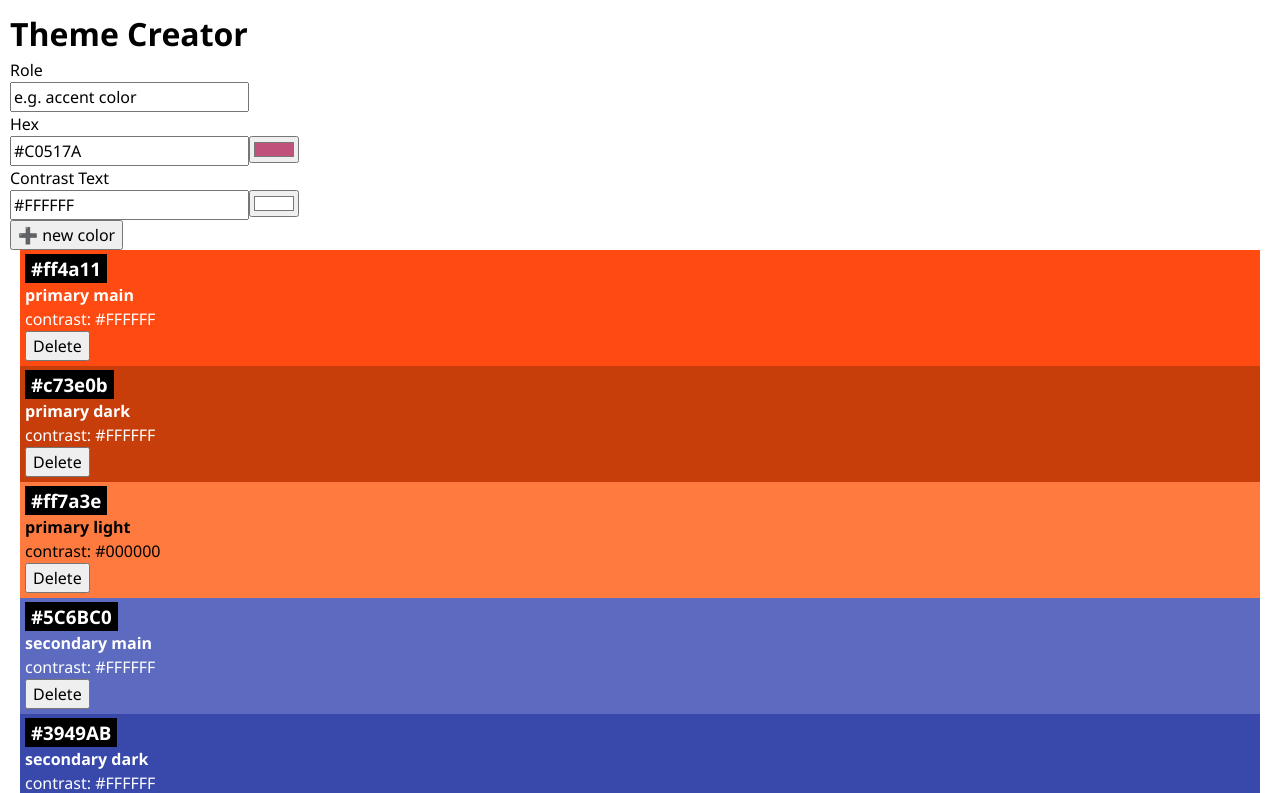
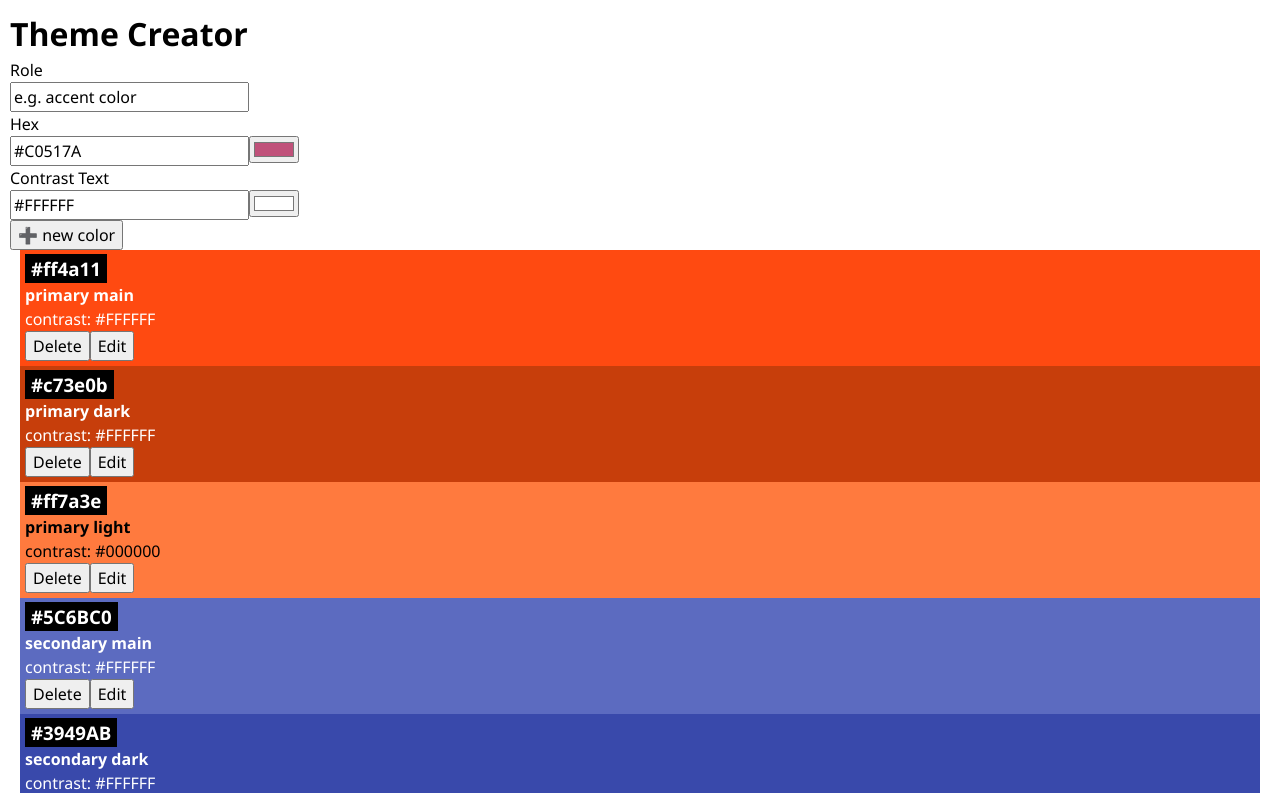
Before and after one commit to AnastasiaKhudobasheva/Project-4-Color-Theme-Creator-App, a React (Vite) app: page / in a window 1280 px wide. Shown: the top 793 px of the page. Built offline with nearby package versions, Linux system fonts and the light colour scheme.

Commit message:
added edit button with pop up edit screen

```diff
--- a/src/App.jsx
+++ b/src/App.jsx
@@ -6,6 +6,7 @@ import ColorForm from "./Components/ColorForm/ColorForm";
 
 function App() {
   const [colors, setColors] = useState(initialColors);
+  // const [colorToEdit, setColorToEdit] = useState(null);
 
   const handleAddColor = (newColor2) => {
     setColors((oldColors) => [newColor2, ...oldColors]);
@@ -18,26 +19,36 @@ function App() {
     });
   };
 
+  // const handleChooseColorToEdit = (id) => {
+  //   setColorToEdit(colors.find((x) => x.id === id));
+  // };
+
+  const handleEditColor = (changedColor) => {
+    setColors((oldColors) => {
+      return oldColors.map((x) =>
+        x.id === changedColor.id ? changedColor : x
+      );
+    });
+    // setColorToEdit(null);
+  };
+
   return (
     <main>
       <h1>Theme Creator</h1>
       <ColorForm onSubmitColor={handleAddColor} />
 
-      {/* // Show a message if colors array is empty */}
       {colors.length === 0 ? (
-        <p className="empty-message">No colors yet — add some!</p>
+        <p>No colors yet — add some!</p>
       ) : (
-        colors.map((color) => {
-          return (
-            <Color
-              key={color.id}
-              color={color}
-              onDeleteColor={handleDeleteColor}
-            />
-          );
-        })
+        colors.map((color) => (
+          <Color
+            key={color.id}
+            color={color}
+            onDeleteColor={handleDeleteColor}
+            onSubmitColor={handleEditColor}
+          />
+        ))
       )}
-      {/* // Pass it to <Color /> */}
     </main>
   );
 }
--- a/src/Components/Color/Color.jsx
+++ b/src/Components/Color/Color.jsx
@@ -1,8 +1,10 @@
 import "./Color.css";
 import { useState } from "react";
+import ColorForm from "../ColorForm/ColorForm";
 
-export default function Color({ color, onDeleteColor }) {
+export default function Color({ color, onDeleteColor, onSubmitColor }) {
   const [isConfirmingDelete, setIsConfirmingDelete] = useState(false);
+  const [isEditing, setIsEditing] = useState(false);
 
   const handleDeleteConfirmation = () => {
     setIsConfirmingDelete(true); // Show confirmation
@@ -19,14 +21,44 @@ export default function Color({ color, onDeleteColor }) {
     setIsConfirmingDelete(false); // Hide confirmation
   };
 
+  // enable editing when the edit button is clicked
+  const handleEdit = () => {
+    setIsEditing(true);
+    // Set isEditing to true to show the form
+  };
+
+  // cancel editing when the cancel button is clicked
+  const handleCancel = () => {
+    setIsEditing(false); // set isEditing to false so it hides the form
+  };
+
+  // color update and send it to the parent component
+  const handleUpdateColor = (updatedColor) => {
+    onSubmitColor(updatedColor);
+    setIsEditing(false);
+    // close the edit form after updating the color
+  };
+
   return (
     <div
       className="color-card"
-      style={{
-        background: color.hex,
-        color: color.contrastText,
+      style={{ background: color.hex, color: color.contrastText }}
+    >
+      {isEditing ? (
+        // ========== EDIT MODE ==========
+        <>
+          <ColorForm
+            onSubmitColor={(updatedColor) => {
+              handleUpdateColor(updatedColor);
             }}
-    >
+            initialData={color}
+            isEditing={true}
+          />
+          <button onClick={handleCancel}>Cancel Edit</button>
+        </>
+      ) : (
+        // ========== VIEW MODE ==========
+        <>
           <h3 className="color-card-headline">{color.hex}</h3>
           <h4>{color.role}</h4>
           <p>contrast: {color.contrastText}</p>
@@ -41,7 +73,9 @@ export default function Color({ color, onDeleteColor }) {
             <button onClick={handleDeleteConfirmation}>Delete</button>
           )}
 
-      {/* <button onClick={() => onDeleteColor(color.id)}>Delete Color</button> */}
+          <button onClick={handleEdit}>Edit</button>
+        </>
+      )}
     </div>
   );
 }
--- a/src/Components/ColorForm/ColorForm.jsx
+++ b/src/Components/ColorForm/ColorForm.jsx
@@ -10,6 +10,7 @@ import { nanoid } from "nanoid";
 
 export default function ColorForm({
   onSubmitColor,
+  isEditing,
   initialData = {
     role: "e.g. accent color",
     hex: "#C0517A",
@@ -75,7 +76,7 @@ export default function ColorForm({
         <ColorInput id="contrastText" defaultValue={initialData.contrastText} />
       </label>
       <br />
-      <button>➕ new color</button>
+      <button>{isEditing ? "Save" : "➕ new color"}</button>
     </form>
   );
 }
```
Lines whose indentation alone changed are shown as unchanged.
